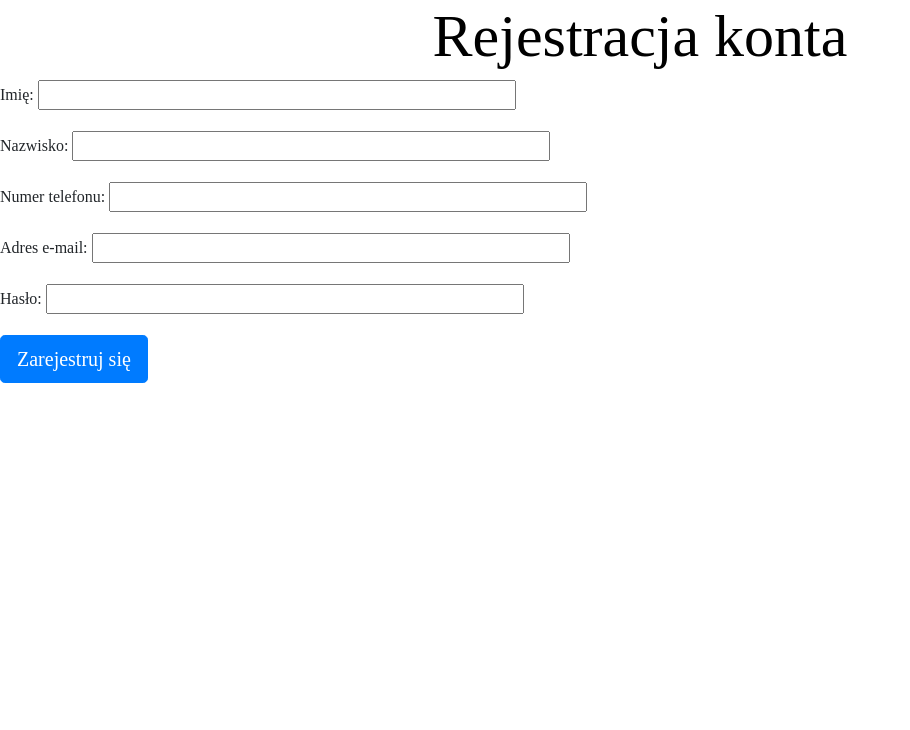
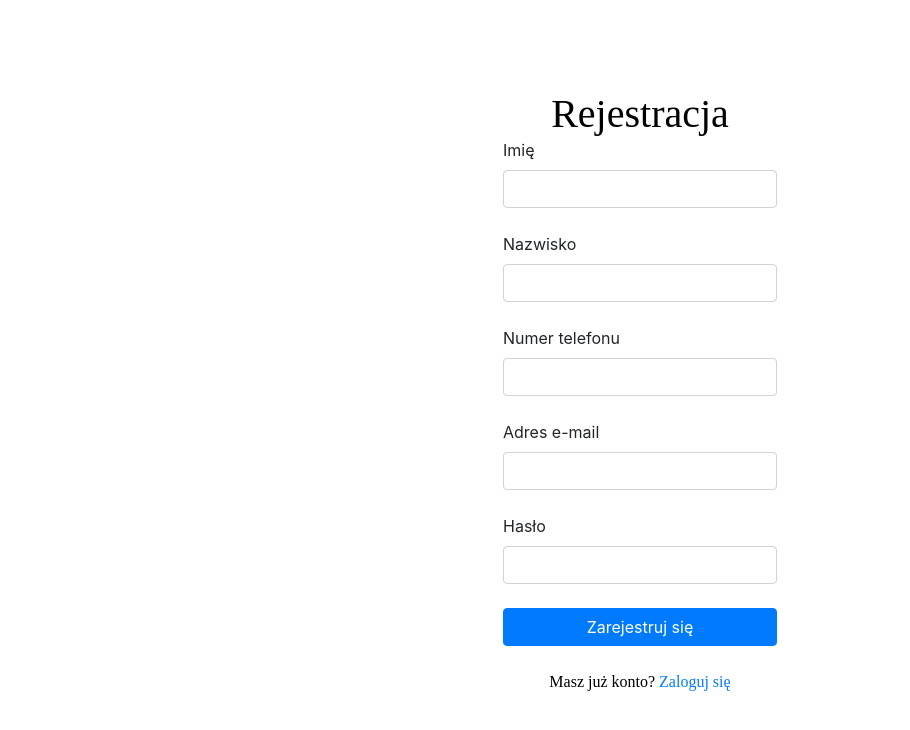
Before and after one commit to jasina007/library, a Flask app: page /register in a window 1280 px wide. Shown: the top 730 px of the page, without its empty margins (0-910 px from the left). Run offline with Flask 3, Linux system fonts and the light colour scheme; some libraries are stand-ins or nearby versions.

Commit message:
add polish content to login and register pages

```diff
--- a/static/style.css
+++ b/static/style.css
@@ -25,7 +25,7 @@ h1 {
 
 p {
     font-family: 'Times New Roman', Times, serif;
-    color: rgb(15, 145, 15);
+    color: rgb(0, 0, 0);
 }
 
 .footer {
@@ -39,3 +39,10 @@ p {
 .content {
     margin: 0 auto;
 }
+
+.top-left-button {
+    position: fixed;
+    top: 0;
+    left: 0;
+    margin: 10px;
+}
--- a/templates/register.html
+++ b/templates/register.html
@@ -2,62 +2,54 @@
 <html lang="pl">
 <meta charset="UTF-8">
 <meta name="viewport" content="width=device-width, initial-scale=1.0">
-<meta name="keywords" content="Rejestracja register">
-<meta name="description" content="Strona rejestracji">
+<meta name="keywords" content="Logowanie login hasło log-in">
+<meta name="description" content="Strona logowania do systemu">
 <head>
-    <title>Rejestracja</title>
-    <link rel="stylesheet" href="https://cdn.jsdelivr.net/npm/bootstrap@4.0.0/dist/css/bootstrap.min.css" integrity="sha384-Gn5384xqQ1aoWXA+058RXPxPg6fy4IWvTNh0E263XmFcJlSAwiGgFAW/dAiS6JXm" crossorigin="anonymous">
-    <style>
-        h1{
-            font-size: 60px;
-            font-family:'Times New Roman', Times, serif;
-            font-weight: normal;
-            color: rgb(0, 0, 0);
-            text-align: center;
-        }
-
-        p{
-            font-family: 'Times New Roman', Times, serif;
-            color: rgb(red, rgb(15, 145, 15), blue);
-            text-align: left;
-        }
-
-        .bodytext{
-            font-family: 'Times New Roman', Times, serif;
-            color: rgb(rgb(177, 50, 50), green, blue);
-        }
-
-        #button{
-            text-align: end;
-        }
-
-    </style>
+    <title>Logowanie</title>
+    <link rel="stylesheet" href="https://cdn.jsdelivr.net/npm/bootstrap@4.0.0/dist/css/bootstrap.min.css"
+          integrity="sha384-Gn5384xqQ1aoWXA+058RXPxPg6fy4IWvTNh0E263XmFcJlSAwiGgFAW/dAiS6JXm" crossorigin="anonymous">
+    <link rel="stylesheet" href="static/style.css" />
 </head>
 <body>
-    <h1>Rejestracja konta</h1>
-    <p>
-        <label for="name">Imię:</label>
-        <input id="name" name="Name" type="text" size="50" maxlength="30" required>
-    </p>
-    <p>
-        <label for="surname">Nazwisko:</label>
-        <input id="surname" name="Surname" type="text" size="50" maxlength="30" required>
-    </p>
-    <p>
-        <label for="phone">Numer telefonu:</label>
-        <input id="phone" name="Phone" type="tel" size="50" maxlength="15" required>
-    </p>
-    <p>
-        <label for="email">Adres e-mail:</label>
-        <input id="email" name="Surname" type="email" size="50" maxlength="255" required>
-    </p>
-    <p>
-        <label for="password">Hasło:</label>
-        <input id="password" name="Password" type="password" size="50" maxlength="255" required>
-    </p>
-    <div id="button">
-        <p>
-            <button class="btn btn-primary btn-lg">Zarejestruj się</button>
-        </p>
-    </div>
+    <h1>Rejestracja</h1>
+    <form>
+  <!-- Email input -->
+  <div class="form-outline mb-4">
+    <label class="form-label" for="form2Example1">Imię</label>
+    <input type="text" id="form2Example1" class="form-control" />
+  </div>
+
+  <!-- Password input -->
+  <div class="form-outline mb-4">
+    <label class="form-label" for="form2Example2">Nazwisko</label>
+    <input type="text" id="form2Example2" class="form-control" />
+  </div>
+
+   <!-- Password input -->
+  <div class="form-outline mb-4">
+    <label class="form-label" for="form2Example2">Numer telefonu</label>
+    <input type="tel" id="form2Example3" class="form-control" />
+  </div>
+
+  <!-- Password input -->
+  <div class="form-outline mb-4">
+    <label class="form-label" for="form2Example2">Adres e-mail</label>
+    <input type="email" id="form2Example4" class="form-control" />
+  </div>
+
+   <!-- Password input -->
+  <div class="form-outline mb-4">
+    <label class="form-label" for="form2Example2">Hasło</label>
+    <input type="password" id="form2Example5" class="form-control" />
+  </div>
+
+  <!-- Submit button -->
+  <button type="button" class="btn btn-primary btn-block mb-4">Zarejestruj się</button>
+
+  <!-- Register buttons -->
+  <div class="text-center">
+    <p>Masz już konto? <a href="/login">Zaloguj się</a></p>
+  </div>
+</form>
 </body>
+</html>
```
Also changed, not shown: templates/login.html (+9 -6 lines).
